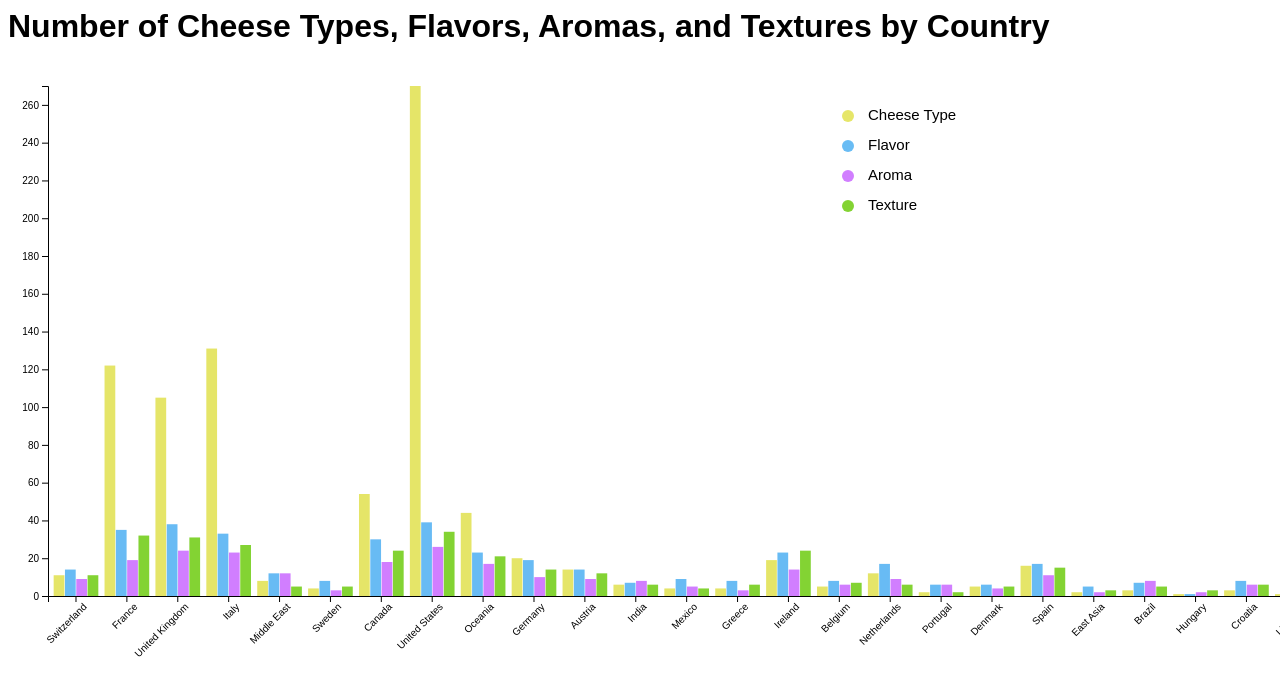
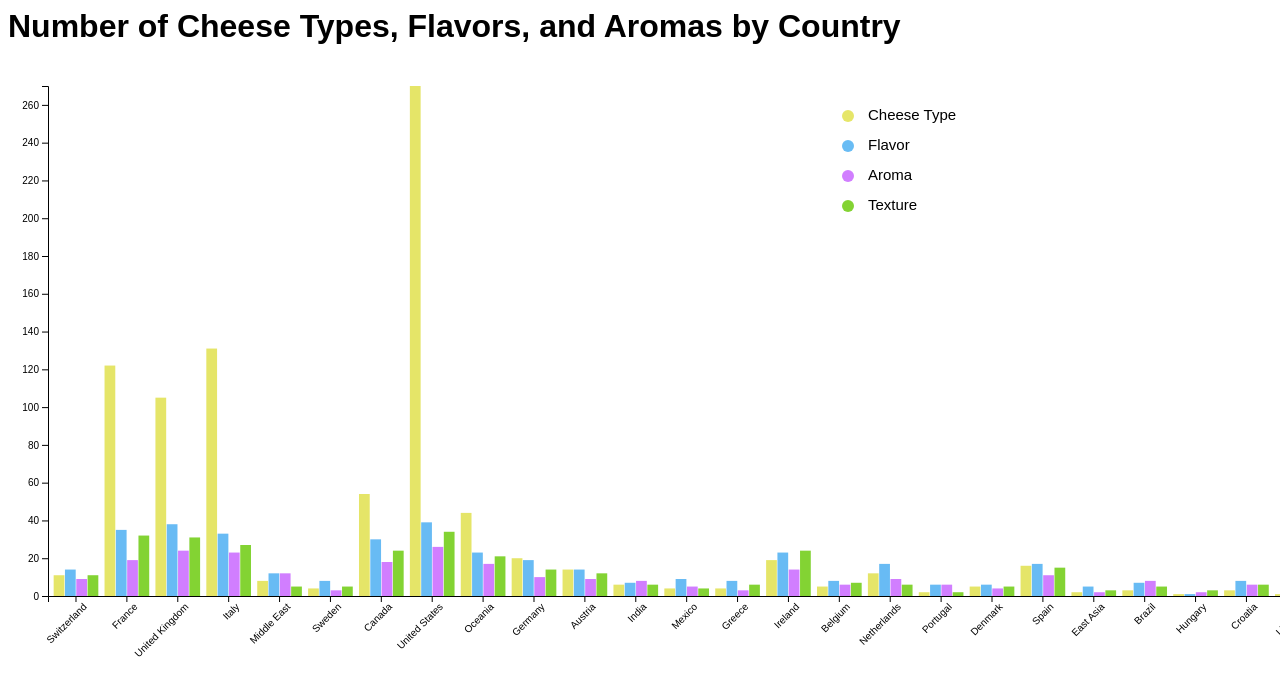
Before and after one commit to KhushiPatel67/DataVisualization, a plain HTML site: page index.html in a window 1280 px wide. Shown: the top 696 px of the page. Drawn offline with nearby package versions, Linux system fonts and the light colour scheme.

Commit message:
added comments

```diff
--- a/index.html
+++ b/index.html
@@ -34,7 +34,7 @@
 </head>
 
 <body>
-    <h1>Number of Cheese Types, Flavors, Aromas, and Textures by Country</h1>
+    <h1>Number of Cheese Types, Flavors, and Aromas by Country</h1>
     <svg width="6000" height="600"></svg>
     <script>
 
@@ -51,8 +51,9 @@
 
 
         d3.json('cheeses.json').then(data => {
-
+            // Filter data by removing NAs
             const filteredData = data.filter(d => d.country && d.type && d.flavor && d.aroma && d.texture && d.type !== 'NA' && d.flavor !== 'NA' && d.aroma !== 'NA' && d.texture !== 'NA');
+            // Simplify data by combining countries by common region/country.
             const aggregatedData = filteredData.map(d => {
 
                 if (d.country.includes("United Kingdom") || d.country.includes("Great Britain") || d.country.includes("England")) {
@@ -107,9 +108,12 @@
                 return d;
 
             });
+            // maps the variety of cheeses to countries
             const countryData = d3.rollups(aggregatedData, v => v.length, d => d.country)
                 .map(([country, count]) => ({ country, count }));
 
+            // maps flavors to country, removing dublicates and making sure
+            // data with multiple flavors are split apart
             const flavorData = d3.rollups(aggregatedData, v => {
                 const allFlavors = v.flatMap(d => d.flavor.split(',').map(flavor => flavor.trim()));
                 return new Set(allFlavors).size;
@@ -118,7 +122,7 @@
             )
                 .map(([country, flavorCount]) => ({ country, flavorCount }));
 
-            // make sure to split by commas and spaces after
+            // make sure to split by commas after
             const textureData = d3.rollups(aggregatedData, v => {
                 const allTextures = v.flatMap(d => d.texture.split(',').map(texture => texture.trim()));
                 return new Set(allTextures).size;
@@ -127,7 +131,7 @@
             )
                 .map(([country, textureCount]) => ({ country, textureCount }));
 
-
+            // similar to before, spliting by commas and removing duplicates
             const aromaData = d3.rollups(aggregatedData, v => {
                 const allAromas = v.flatMap(d => d.aroma.split(',').map(aroma => aroma.trim()));
                 return new Set(allAromas).size;
@@ -135,7 +139,7 @@
                 d => d.country)
                 .map(([country, aromaCount]) => ({ country, aromaCount }));
 
-            // Merge cheese count and flavor count data
+            // Merge cheese count, flavor, texture, and aroma count data
             const mergedData = countryData.map(d => {
                 const flavorObj = flavorData.find(f => f.country === d.country) || { flavorCount: 0 };
                 const textureObj = textureData.find(f => f.country === d.country) || { textureCount: 0 };
@@ -143,6 +147,7 @@
                 return { country: d.country, typeCount: d.count, flavorCount: flavorObj.flavorCount, textureCount: textureObj.textureCount, aromaCount: aromaObj.aromaCount };
             });
 
+            // Scales
             const xScale = d3.scaleBand()
                 .domain(mergedData.map(d => d.country))
                 .range([0, chartWidth])
@@ -163,6 +168,7 @@
                 .domain(['typeCount', 'flavorCount', 'textureCount', 'aromaCount'])
                 .range(['rgba(225, 225, 77, 0.842)', 'rgba(77, 175, 242, 0.842)', 'rgba(201, 102, 255, 0.842)', 'rgba(100, 200, 0, 0.8)']);
 
+            // Axis creation
             let leftAxis = d3.axisLeft(yScale);
             let bottomAxis = d3.axisBottom(xScale)
 
@@ -191,6 +197,8 @@
                 .attr("height", d => chartHeight - yScale(d.value))
                 .attr("fill", d => color(d.key));
 
+
+            // created legend
             svg.append("circle").attr("cx", 800).attr("cy", 30).attr("r", 6).style("fill", "rgba(225, 225, 77, 0.842)")
             svg.append("circle").attr("cx", 800).attr("cy", 60).attr("r", 6).style("fill", "rgba(77, 175, 242, 0.842)")
             svg.append("circle").attr("cx", 800).attr("cy", 90).attr("r", 6).style("fill", "rgba(201, 102, 255, 0.842)")
@@ -199,7 +207,6 @@
             svg.append("text").attr("x", 820).attr("y", 60).text("Flavor").style("font-size", "15px").attr("alignment-baseline", "middle")
             svg.append("text").attr("x", 820).attr("y", 90).text("Aroma").style("font-size", "15px").attr("alignment-baseline", "middle")
             svg.append("text").attr("x", 820).attr("y", 120).text("Texture").style("font-size", "15px").attr("alignment-baseline", "middle")
-
         });
 
     </script>
```
